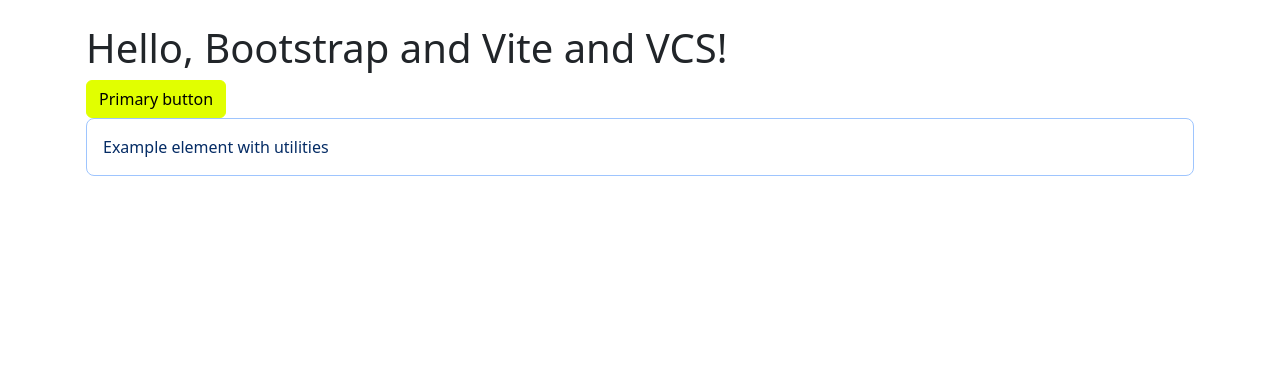
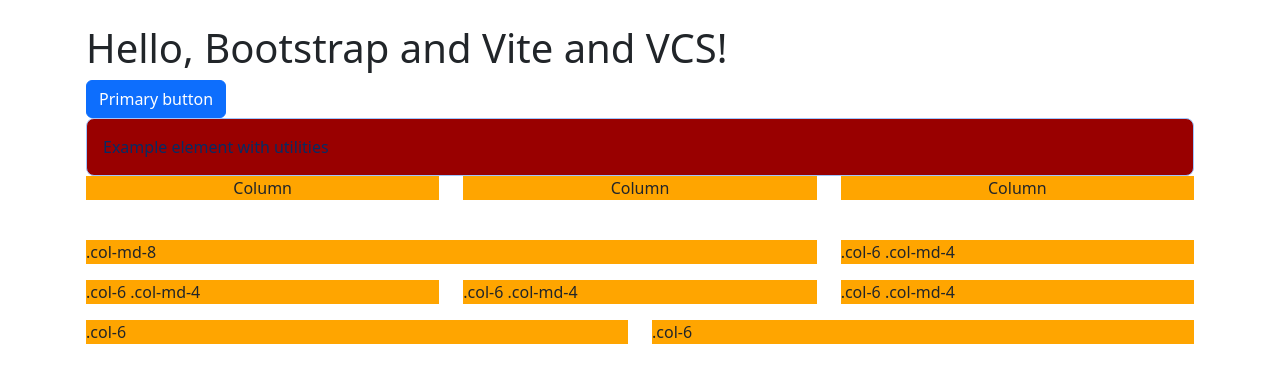
Before and after one commit to hillagvar/231023WEB160VAK_hila, a website built with Vite: page 8-paskaita-CSS-bootstrap/src/index.html in a window 1280 px wide. Built offline with nearby package versions, Linux system fonts and the light colour scheme.

Commit message:
bootstrap

```diff
--- a/8-paskaita-CSS-bootstrap/src/index.html
+++ b/8-paskaita-CSS-bootstrap/src/index.html
@@ -9,10 +9,59 @@
   <body>
     <div class="container py-4 px-3 mx-auto">
       <h1>Hello, Bootstrap and Vite and VCS!</h1>
-      <button class="btn btn-geltona">Primary button</button>
-      <div class="p-3 text-primary-emphasis bg-geltona-subtle border border-primary-subtle rounded-3">
+      <button class="btn btn-primary">Primary button</button>
+      <div class="p-3 text-primary-emphasis bg-custom-color border border-primary-subtle rounded-3">
         Example element with utilities
       </div>
+
+      <div class="text-center">
+        <div class="row">
+          <div class="col">
+            <p>Column</p>
+          </div>
+          <div class="col">
+            <p>Column</p>
+          </div>
+          <div class="col">
+            <p>Column</p>
+          </div>
+        </div>
+      </div>
+
+      <div class="row mt-4">
+        <div class="col-md-8">
+          <p>.col-md-8</p>
+        </div>
+        <div class="col-6 col-md-4">
+          <p>.col-6 .col-md-4</p>
+        </div>
+      </div>
+
+      <div class="row">
+        <div class="col-6 col-md-4">
+          <p>.col-6 .col-md-4</p>
+        </div>
+        <div class="col-6 col-md-4">
+          <p>.col-6 .col-md-4</p>
+        </div>
+        <div class="col-6 col-md-4">
+          <p>.col-6 .col-md-4</p>
+        </div>
+      </div>
+
+      <div class="row">
+        <div class="col-6">
+          <p>.col-6</p>
+        </div>
+        <div class="col-6">
+          <p>.col-6</p>
+        </div>
+      </div>
+
+
+
+
+
     </div>
   </body>
 </html>
--- a/8-paskaita-CSS-bootstrap/src/scss/styles.scss
+++ b/8-paskaita-CSS-bootstrap/src/scss/styles.scss
@@ -1,12 +1,18 @@
+@import "bootstrap/scss/functions";
+@import "bootstrap/scss/variables";
 
-@import "../node_modules/bootstrap/scss/functions";
-@import "../node_modules/bootstrap/scss/variables";
+$primary: #ff0000;
 
-$new-colors: (
-    "geltona": #e1ff00
+$custom-colors: (
+  "custom-color": #900
 );
 
-$theme-colors: map-merge($theme-colors, $new-colors);
+// Merge the maps
+$theme-colors: map-merge($theme-colors, $custom-colors);
 
+// Import all of Bootstrap's CSS
+@import "bootstrap/scss/bootstrap";
 
-@import "../node_modules/bootstrap/scss/bootstrap";
+.row p {
+    background-color: orange;
+}
```
